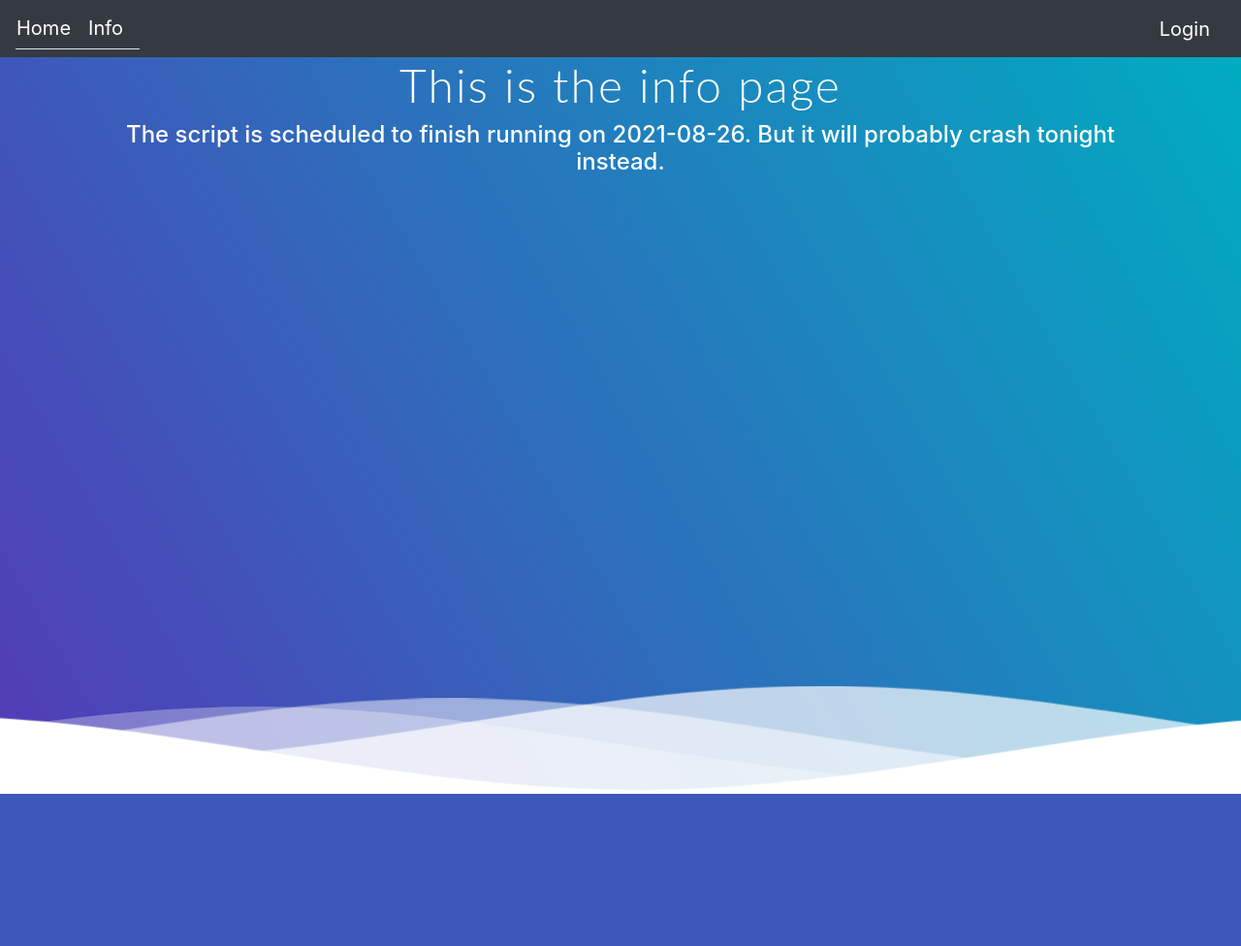
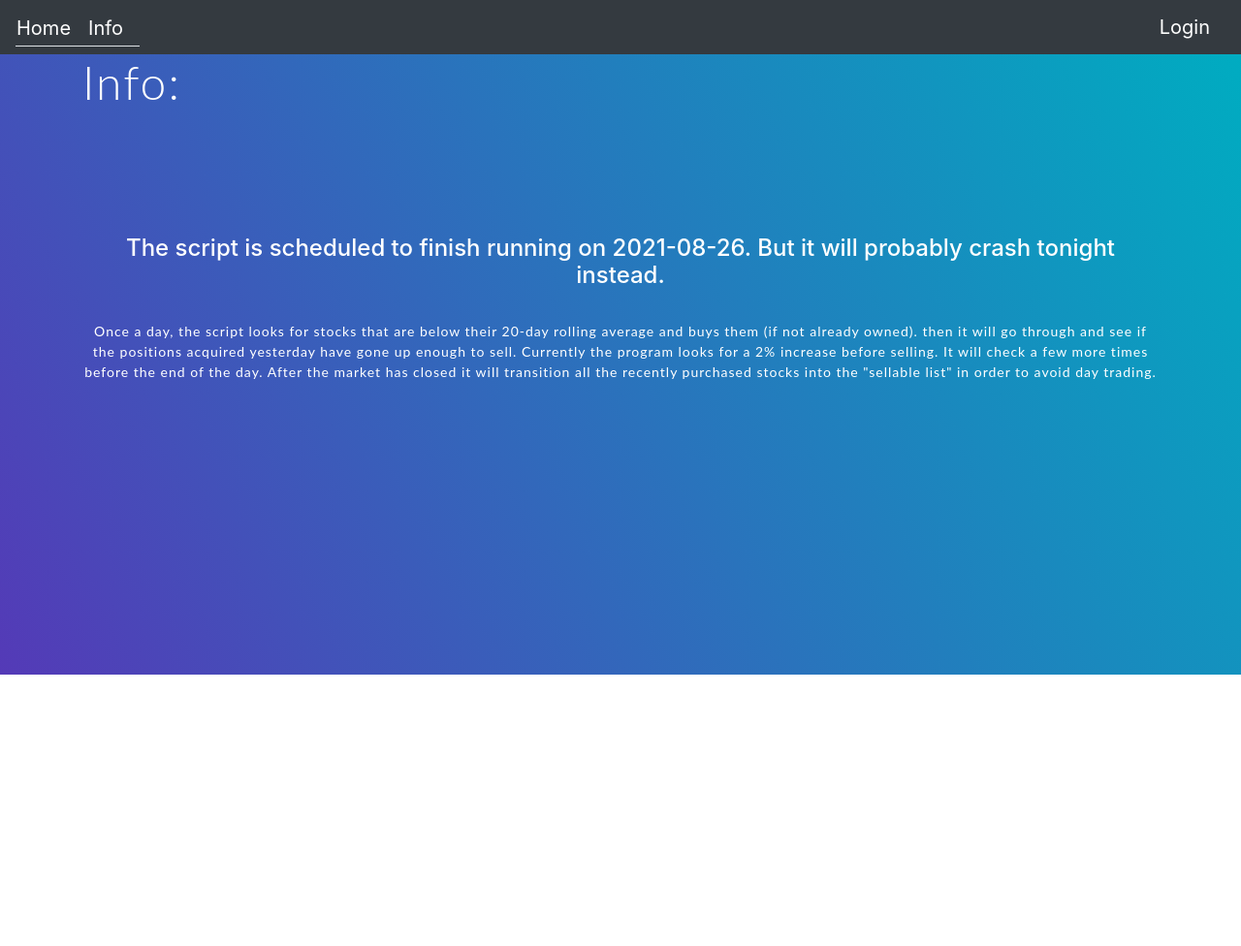
Before and after one commit to grant-create/p4, a Flask app: page /info in a window 1280 px wide. Shown: the whole page at 97% size. Before the commit the page ends 819 px from the top, so only its background shows below. Run offline with Flask 2, Linux system fonts and the light colour scheme; some libraries are stand-ins or nearby versions.

Commit message:
almost there

```diff
--- a/static/styles/style.css
+++ b/static/styles/style.css
@@ -1,15 +1,18 @@
 .nav-link {
     text-align: center;
     padding: 0;
+    justify-content: center;
 }
-li{
-    text-align: center;
-}
+
 .nav{
     margin-top: 0px;
+    height: 40px;
 }
 
 .rfrsh {
+    margin-bottom: 2px;
+}
+.runprgm {
     margin-bottom: 2px;
 }
 
@@ -18,8 +21,18 @@
 
 }
 
+.fillpage{
+    height: 100vh;
+}
+
+
+.cylon-bg{
+    height: 10px;
+
+}
+
 .cylon_eye {
-    background-color: rgb(106, 255, 0);
+    background-color: rgba(87, 201, 110, 0.9);
     background-image: linear-gradient(to right,
         rgba(252, 252, 252, 0.9) 25%,
         rgba(131, 198, 224, 0.7) 50%,
@@ -28,8 +41,8 @@
     height: 1px;
     width: 20%;
 
-    -webkit-animation: 4s linear 0s infinite  move_eye;
-            animation: 4s linear 0s infinite  move_eye;
+    -webkit-animation: 4s linear 0s infinite alternate move_eye;
+            animation: 4s linear 0s infinite alternate move_eye;
   }
 
   @-webkit-keyframes move_eye { from { margin-left: 0%; } to { margin-left: 80%; }  }
@@ -39,6 +52,7 @@
 
           body {
             margin:0;
+            /* height: 100%; */
           }
 
           h1 {
@@ -59,6 +73,7 @@
             text-align:center;
             background: linear-gradient(60deg, rgba(84,58,183,1) 0%, rgba(0,172,193,1) 100%);
             color:white;
+            height: calc(100% - 40px);
           }
           .logo {
             width:50px;
@@ -69,7 +84,7 @@
           }
 
           .inner-header {
-            height:65vh;
+            height:80vh;
             width:100%;
             margin: 0;
             padding: 0;
--- a/templates/404.html
+++ b/templates/404.html
@@ -4,7 +4,7 @@
 
     <div>
 
-        <h2> The page you are looking for doesnt exist</h2>
+        <h2> The page you are looking for does not exist</h2>
 
 
         <iframe src="https://giphy.com/embed/owRSsSHHoVYFa" width="480" height="360" frameBorder="0" class="giphy-embed" allowFullScreen></iframe><p><a href="https://giphy.com/gifs/owRSsSHHoVYFa">via GIPHY</a></p>
--- a/templates/basic.html
+++ b/templates/basic.html
@@ -14,9 +14,9 @@
 
 <body>
     <nav class="navbar navbar-dark bg-dark">
-        <ul class="nav nav-tabs">
-        <li class="nav-link ">
-            <a class="navbar-brand" href="{{url_for('home')}}">Home</a>
+        <ul class="nav nav-tabs" >
+        <li class="nav-link " >
+            <a class="navbar-brand"  href="{{url_for('home')}}">Home</a>
         </li>
         <li class="nav-link ">
             <a class="navbar-brand" href="{{url_for('info')}}">Info</a>
@@ -33,7 +33,7 @@
 <div class="header">
 
     <!--Content before waves-->
-    <div class="inner-header ">
+    <div class="inner-header">
     <!--Just the logo.. Don't mind this-->
 
 
@@ -52,10 +52,12 @@
 
 
 
-                    <div class='col-auto border border-primary rounded'>
+                    <div class='col-auto border border-success rounded'>
                         <h6>Active positions:</h6>
+                        <div class="cylon-bg">
 
-
+                            <div class="cylon_eye"></div>
+                        </div>
 
                         <table class="table table-responsive">
                             <thead>
@@ -83,35 +85,30 @@
                     <a href="{{ url_for('home') }}"><button class="btn btn-info rfrsh">Refresh</button></a>
 
                     <br>
-                    <a href="{{url_for('get_data')}}"><button class="btn btn-success" id="run"> Run Program</button></a>
+                    <a href="{{url_for('get_data')}}"><button class="btn btn-success runprgm" id="run"> Run Program</button></a>
 
-                </div>
-                <div>
-                    <br>
                 </div>
 
 
 
-                </div>
-                <br>
-                {% endblock %}
+
             </div>
+            <br>
+        </div>
+    </div>
+    {% endblock %}
 
 
 
 
-        </div>
 
 
     </div>
 
 <!--Waves Container-->
-    <div>
-        <br>
-        <br>
-        <br>
-        <br>
-        <br>
+    <div >
+
+
     <svg class="waves" xmlns="http://www.w3.org/2000/svg" xmlns:xlink="http://www.w3.org/1999/xlink"
     viewBox="0 24 150 28" preserveAspectRatio="none" shape-rendering="auto">
     <defs>
@@ -129,6 +126,4 @@
 </div>
 
 </body>
-
-
 </html>
--- a/templates/info.html
+++ b/templates/info.html
@@ -1,8 +1,28 @@
 {% extends "basic.html" %}
 
 {% block content %}
-<h1>This is the info page</h1>
+<div class="fillpage">
 
-<h4>The script is scheduled to finish running on {{start_date[:10]}}. But it will probably crash tonight instead.</h4
+    <h1 style="text-align: left">Info:</h1>
+    <div>
+        <br>
+        <br>
+        <br>
+        <br>
+        <br>
+    </div>
+
+    <h4>The script is scheduled to finish running on {{start_date[:10]}}. But it will probably crash tonight instead.</h4>
+    <br>
+    <p style="color: white">Once a day, the script looks for stocks that
+        are below their 20-day rolling average and buys them (if not already owned).
+        then it will go through and see if the positions acquired yesterday have gone up enough to sell.
+        Currently the program looks for a 2% increase before selling. It will check a few more times before the
+        end of the day. After the market has closed it will transition all the recently purchased stocks into
+        the "sellable list" in order to avoid day trading. </p>
+
+    </div>
+
+
 
 {% endblock %}
--- a/templates/login.html
+++ b/templates/login.html
@@ -1,6 +1,8 @@
 {% extends "basic.html" %}
 {% block content %}
-    <div class="jumbotron">
+<div class="fillpage">
+
+    <div class="" style="padding-top: 25px;">
         <p>Welcome to the Login page</p>
 
         <p>Fill out the form</p>
@@ -14,6 +16,7 @@
         </form>
 
     </div>
+</div>
 
 
 {% endblock %}
--- a/templates/runpy.html
+++ b/templates/runpy.html
@@ -53,6 +53,7 @@
 {% for x in range(1) %}
 
     {{sleep}}
+
     {{ run() }}
 {% endfor %}
 {% endblock %}
```
